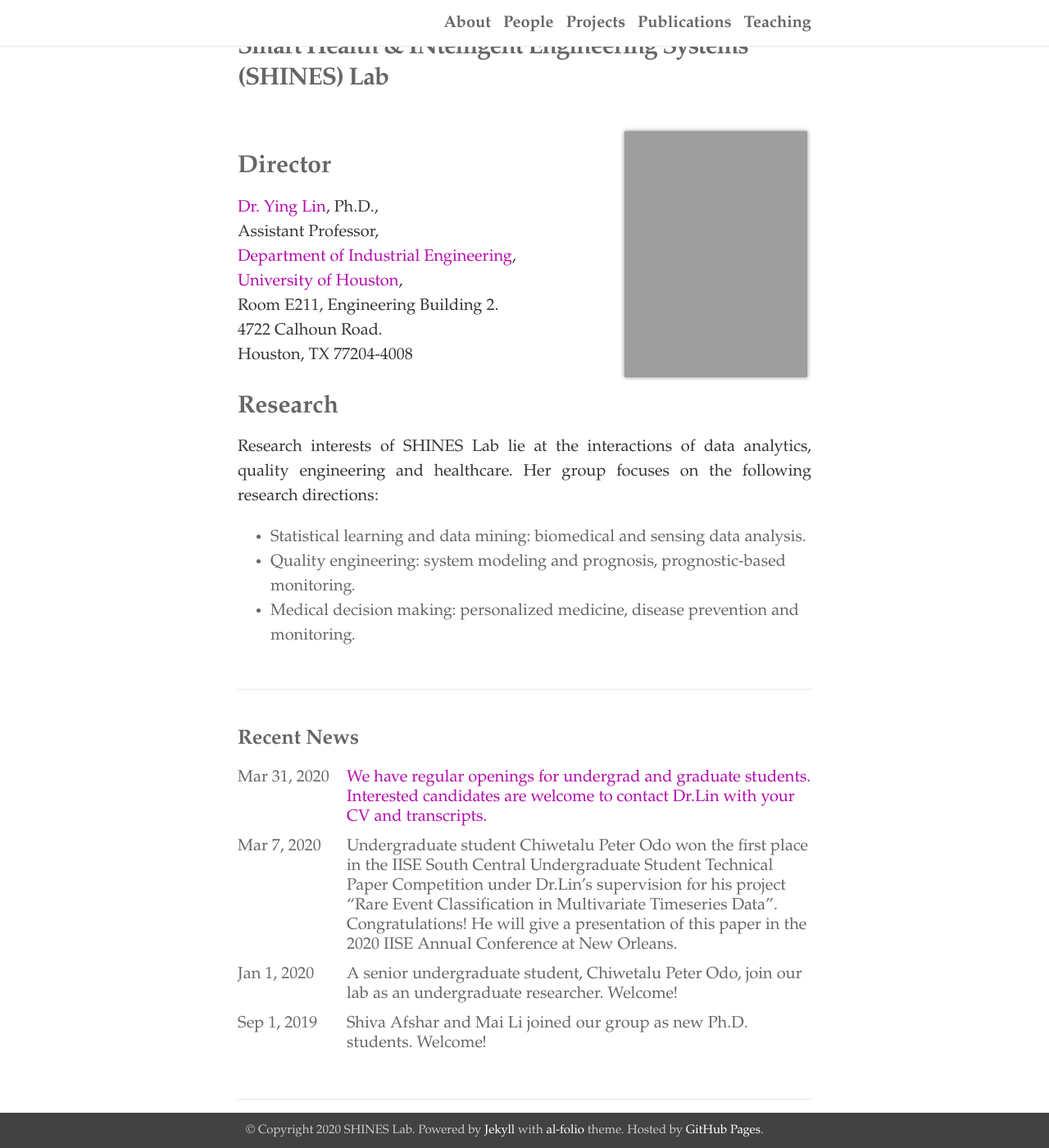
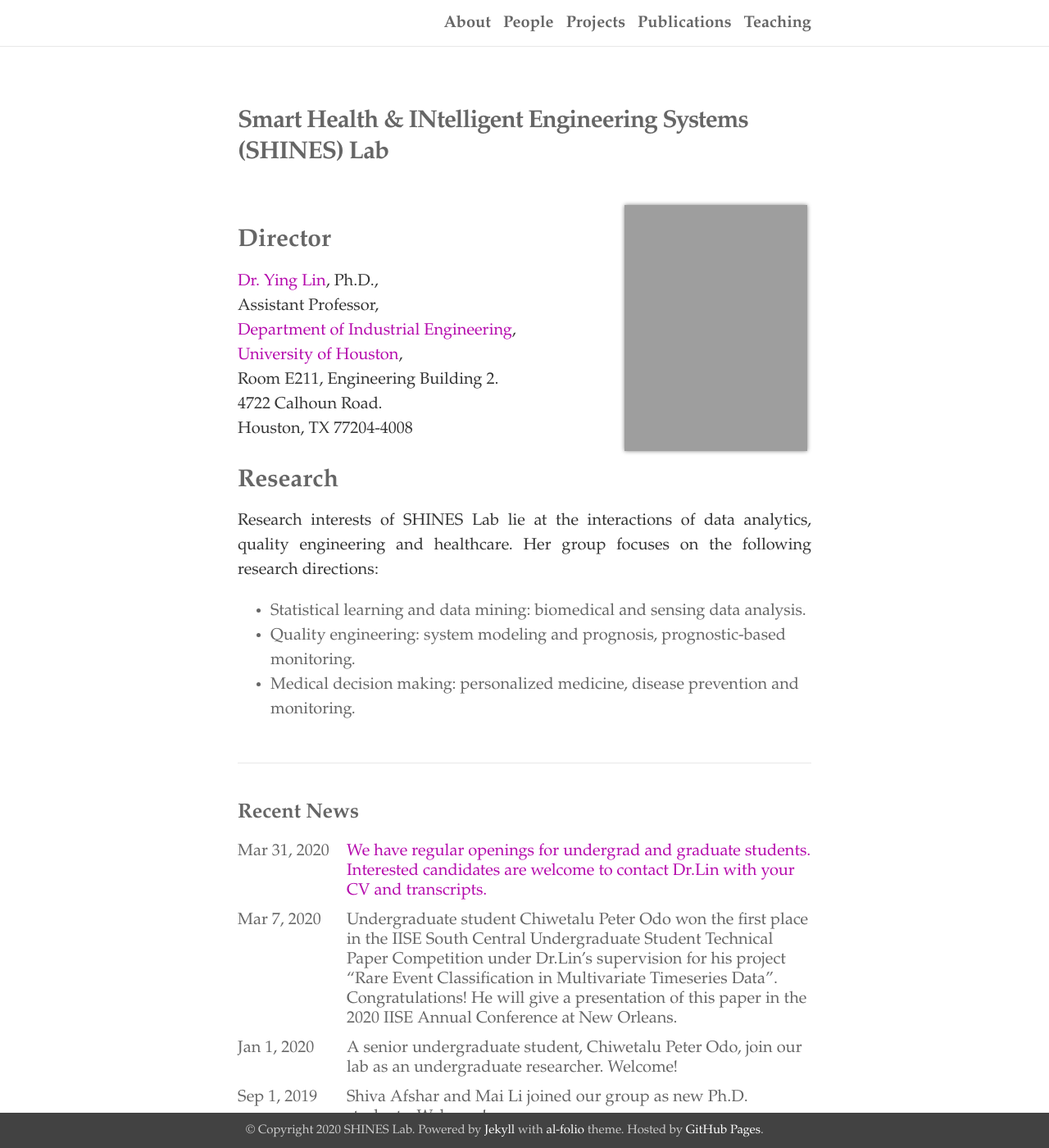
Before and after one commit to shines-lab/shines-lab.github.io, a Jekyll site: the page built from _pages/about.md, in a window 1280 px wide and 1400 px high. Shown: the whole window at 82% size. Built offline with Jekyll 4.4.1, drawn with Linux system fonts in a browser that asks for light colours.

Commit message:
Update _pages.scss

```diff
--- a/_sass/_pages.scss
+++ b/_sass/_pages.scss
@@ -1,5 +1,5 @@
 .page-content {
-    padding: 10px 0; /* VERTICAL PADDING FOR TITLE ON EVERY PAGE */
+    padding: 100px 0; /* VERTICAL PADDING FOR TITLE ON EVERY PAGE */
 }
 .page-heading {
     font-size: 20px;
```
